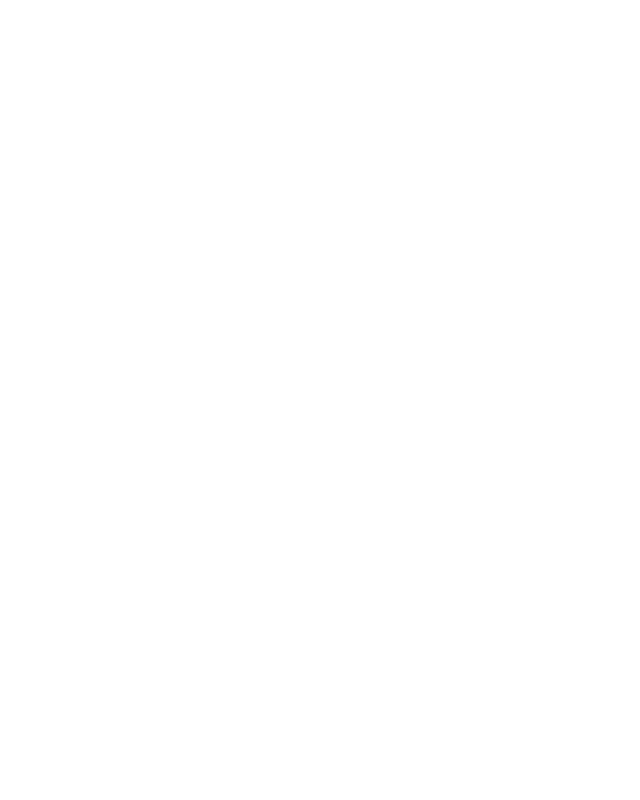
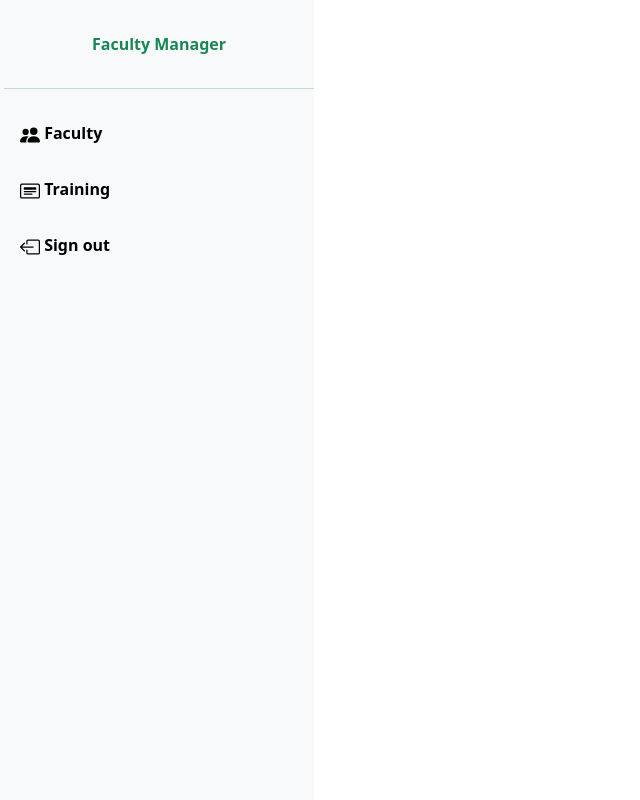
Before and after one commit to albindavidc/faculty-management-angular, an Angular app in the folder faculty-management/: page /admin/admin-dashboard in a window 1280 px wide. Before the commit this address led to /. Shown: the top 800 px of the page, without its empty margins (0-640 px from the left). Built offline with nearby package versions, Linux system fonts and the light colour scheme.

Commit message:
updated sidebar in the frontend

```diff
--- /dev/null
+++ b/faculty-management/src/app/admin/admin-dashboard/admin-dashboard.component.css
@@ -0,0 +1,18 @@
+.sidebar {
+    min-height: 100vh;
+    overflow: hidden;
+}
+
+.sidebar a {
+    text-decoration: none;
+    color: black;
+    font-weight: 600;
+
+    display: block !important;
+    cursor: pointer;
+}
+
+.sidebar a:hover{
+    color: green;
+    transform: scale(1.02);
+}
--- /dev/null
+++ b/faculty-management/src/app/admin/admin-dashboard/admin-dashboard.component.html
@@ -0,0 +1,67 @@
+<div class="container-fluid m-0 p-0">
+  <div class="row">
+    <div class="col-sm-3 bg-light sidebar p-3 pe-0">
+      <a href="" class="text-success text-center p-3">
+        <strong>Faculty Manager</strong>
+      </a>
+
+      <hr class="text-success" />
+
+      <a href="" class="p-3">
+        <svg
+          xmlns="http://www.w3.org/2000/svg"
+          width="20"
+          height="20"
+          fill="currentColor"
+          class="bi bi-people-fill"
+          viewBox="0 0 16 16"
+        >
+          <path
+            d="M7 14s-1 0-1-1 1-4 5-4 5 3 5 4-1 1-1 1zm4-6a3 3 0 1 0 0-6 3 3 0 0 0 0 6m-5.784 6A2.24 2.24 0 0 1 5 13c0-1.355.68-2.75 1.936-3.72A6.3 6.3 0 0 0 5 9c-4 0-5 3-5 4s1 1 1 1zM4.5 8a2.5 2.5 0 1 0 0-5 2.5 2.5 0 0 0 0 5"
+          />
+        </svg>
+        Faculty
+      </a>
+
+      <a href="" class="p-3">
+        <svg
+          xmlns="http://www.w3.org/2000/svg"
+          width="20"
+          height="20"
+          fill="currentColor"
+          class="bi bi-card-heading"
+          viewBox="0 0 16 16"
+        >
+          <path
+            d="M14.5 3a.5.5 0 0 1 .5.5v9a.5.5 0 0 1-.5.5h-13a.5.5 0 0 1-.5-.5v-9a.5.5 0 0 1 .5-.5zm-13-1A1.5 1.5 0 0 0 0 3.5v9A1.5 1.5 0 0 0 1.5 14h13a1.5 1.5 0 0 0 1.5-1.5v-9A1.5 1.5 0 0 0 14.5 2z"
+          />
+          <path
+            d="M3 8.5a.5.5 0 0 1 .5-.5h9a.5.5 0 0 1 0 1h-9a.5.5 0 0 1-.5-.5m0 2a.5.5 0 0 1 .5-.5h6a.5.5 0 0 1 0 1h-6a.5.5 0 0 1-.5-.5m0-5a.5.5 0 0 1 .5-.5h9a.5.5 0 0 1 .5.5v1a.5.5 0 0 1-.5.5h-9a.5.5 0 0 1-.5-.5z"
+          />
+        </svg>
+        Training
+      </a>
+
+      <a href="" class="p-3">
+        <svg
+          xmlns="http://www.w3.org/2000/svg"
+          width="20"
+          height="20"
+          fill="currentColor"
+          class="bi bi-box-arrow-left"
+          viewBox="0 0 16 16"
+        >
+          <path
+            fill-rule="evenodd"
+            d="M6 12.5a.5.5 0 0 0 .5.5h8a.5.5 0 0 0 .5-.5v-9a.5.5 0 0 0-.5-.5h-8a.5.5 0 0 0-.5.5v2a.5.5 0 0 1-1 0v-2A1.5 1.5 0 0 1 6.5 2h8A1.5 1.5 0 0 1 16 3.5v9a1.5 1.5 0 0 1-1.5 1.5h-8A1.5 1.5 0 0 1 5 12.5v-2a.5.5 0 0 1 1 0z"
+          />
+          <path
+            fill-rule="evenodd"
+            d="M.146 8.354a.5.5 0 0 1 0-.708l3-3a.5.5 0 1 1 .708.708L1.707 7.5H10.5a.5.5 0 0 1 0 1H1.707l2.147 2.146a.5.5 0 0 1-.708.708z"
+          />
+        </svg>
+        Sign out
+      </a>
+    </div>
+  </div>
+</div>
--- a/faculty-management/src/app/app.routes.ts
+++ b/faculty-management/src/app/app.routes.ts
@@ -1,12 +1,16 @@
 import { Routes } from '@angular/router';
 import { AdminComponent } from './admin/admin.component';
 import { LoginComponent } from './admin/components/login/login.component';
+import { AdminDashboardComponent } from './admin/admin-dashboard/admin-dashboard.component';
 
 export const routes: Routes = [
   {
     path: 'admin',
     component: AdminComponent,
-    children: [{ path: 'login', component: LoginComponent }],
+    children: [
+      { path: 'login', component: LoginComponent },
+      { path: 'admin-dashboard', component: AdminDashboardComponent },
+    ],
   },
   {
     path: '',
```
Also changed, not shown: faculty-management/src/app/admin/admin-dashboard/admin-dashboard.component.ts (added, +11 -0 lines).
